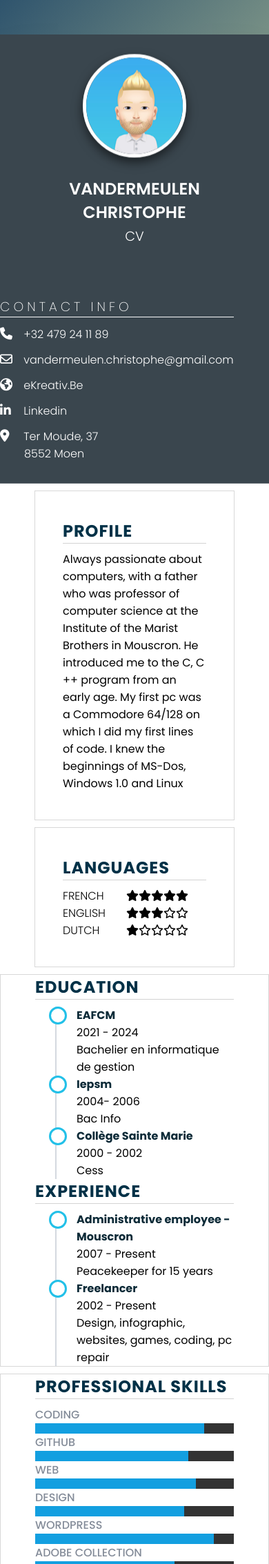
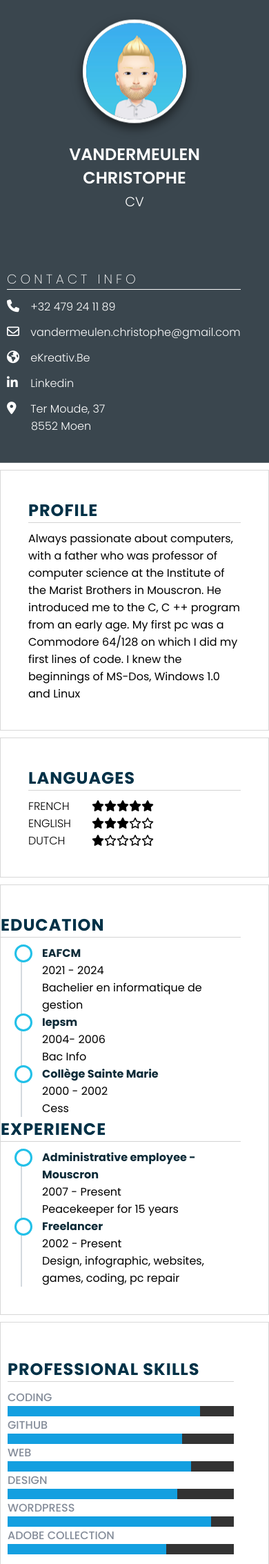
Before and after one commit to wnx82/cv, a PHP site: page / in a window 390 px wide. Shown: the top 2267 px of the page at 69% size. Run offline with PHP 8.4, Linux system fonts and the light colour scheme; some libraries are stand-ins or nearby versions.

Commit message:
:zap: responsive update :zap:

```diff
--- a/styles.css
+++ b/styles.css
@@ -449,18 +449,22 @@ ul.timeline>li:before {
 
 }
 
-@media screen and (max-width: 768px) {
+@media screen and (max-width: 1024px),
+       screen and (max-width: 768px) {
     .container {
-        grid-template-rows: repeat(7, auto); /* one more row for #row2b */
+        grid-template-rows: repeat(1, auto); /* one more row for #row2b */
         grid-template-columns: 1fr;
+        margin:auto;
     }
 
-    #row1{
+    #row1 {
         display: block;
     }
-    #row1, #row2a, #row2b, #row3a, #row3b, #row4{
-        margin:auto;
+
+    #row1, #row2a, #row2b, #row3a, #row3b, #row4 {
+        margin: auto;
         grid-column: 1 / span 1;
+
     }
 
     /* specify the row for #row2b */
@@ -468,34 +472,31 @@ ul.timeline>li:before {
         grid-row: 3;
     }
 
-    #row2a, #row2b, #row3a, #row3b, #row4 {
-        padding: 0 50px;
+    #row2a,#row2b, #row3a, #row3b, #row4 {
         margin: 0;
+        padding-left: 0;
     }
 
     #row2a {
         display: block;
     }
 
-    .getintouch
-    {
+    .contactInfo, .skills, .hobbies{
+        margin: 10px;
+    }
+    .getintouch, .qrCode {
         display: none;
-
-    }
-    .qrCode{
-        display:none;
     }
 
-    .hobbies
-    {
+    .hobbies, #row2a, #row3a, #row3b, #row4 {
         display: block;
     }
+
     .skills .box {
-        grid-template-columns: repeat(1, 1fr);
+        grid-template-columns: 1fr;
     }
+}
 
-
-}
 @keyframes float {
     0% {
         box-shadow: 0 5px 15px 0px rgba(0, 0, 0, 0.6);
```
